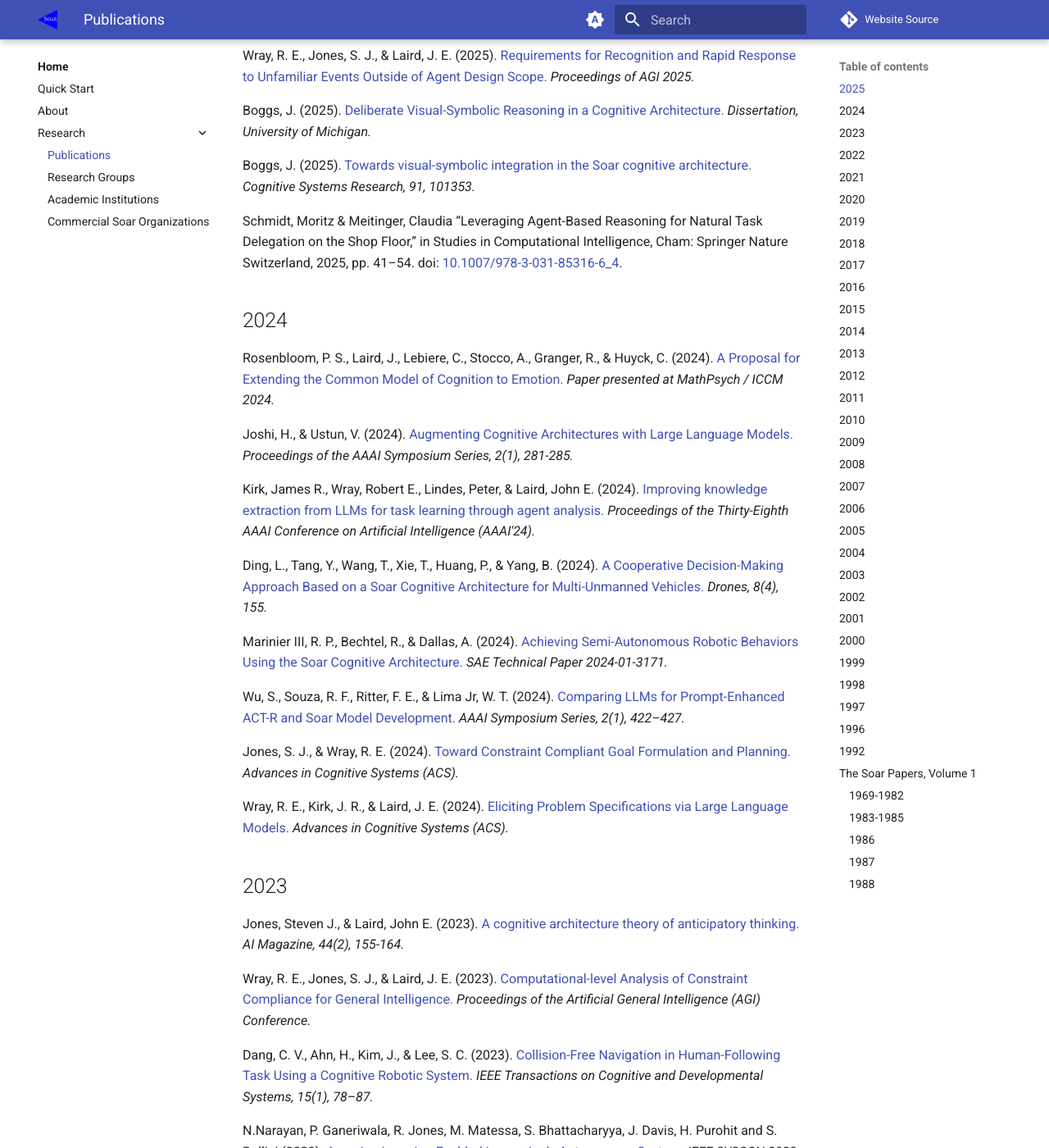
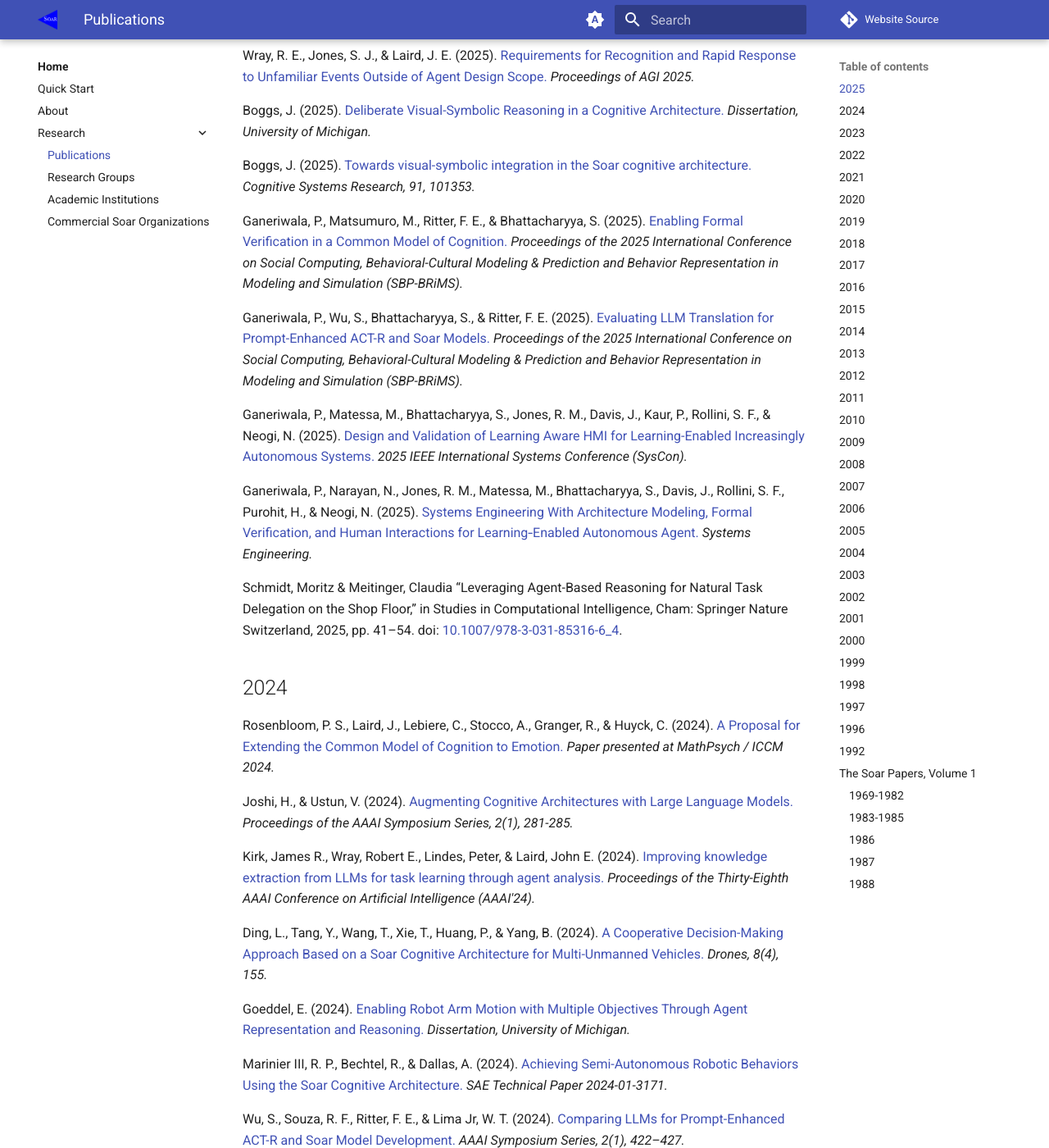
Before and after one commit to SoarGroup/SoarGroup.github.io, an MkDocs documentation site: the page built from docs/home/Publications.md, in a window 1280 px wide and 1400 px high, scrolled down 920 px. Shown: the whole window at 82% size. Built offline with MkDocs 1.6.1 and Material for MkDocs 9.7.7, drawn with Linux system fonts in a browser that asks for light colours; comment, search, counter and statistics services are not loaded.

Commit message:
added more publications!

```diff
--- a/docs/home/Publications.md
+++ b/docs/home/Publications.md
@@ -64,6 +64,31 @@ Boggs, J. (2025). [Towards visual-symbolic integration in the Soar cognitive
 architecture.](https://doi.org/10.1016/j.cogsys.2025.101353) *Cognitive
 Systems Research, 91, 101353.*
 
+Ganeriwala, P., Matsumuro, M., Ritter, F. E., &  Bhattacharyya, S. (2025). [Enabling Formal
+Verification in a Common Model of Cognition.](https://sbp-brims.org/2025/papers/working-papers/2025_SBP-BRiMS_paper_18.pdf)
+*Proceedings of the 2025 International Conference on Social Computing,
+Behavioral-Cultural Modeling & Prediction and Behavior Representation in
+Modeling and Simulation (SBP-BRiMS).*
+
+Ganeriwala, P., Wu, S., Bhattacharyya, S., & Ritter, F. E. (2025). [Evaluating
+LLM Translation for Prompt-Enhanced ACT-R and Soar
+Models.](https://sbp-brims.org/2025/papers/working-papers/2025_SBP-BRiMS_paper_26.pdf)
+*Proceedings of the 2025 International Conference on Social Computing,
+Behavioral-Cultural Modeling & Prediction and Behavior Representation in
+Modeling and Simulation (SBP-BRiMS).*
+
+Ganeriwala, P., Matessa, M., Bhattacharyya, S., Jones, R. M., Davis, J., Kaur,
+P., Rollini, S. F., & Neogi, N. (2025). [Design and Validation of Learning
+Aware HMI for Learning-Enabled Increasingly Autonomous
+Systems.](https://ieeexplore.ieee.org/abstract/document/11014784) *2025 IEEE
+International Systems Conference (SysCon).*
+
+Ganeriwala, P., Narayan, N., Jones, R. M., Matessa, M., Bhattacharyya, S., Davis, J., Rollini, S. F., Purohit, H., & Neogi, N. (2025). [Systems Engineering
+With Architecture Modeling, Formal Verification, and Human Interactions for
+Learning‐Enabled Autonomous
+Agent.](https://incose.onlinelibrary.wiley.com/doi/abs/10.1002/sys.21816)
+*Systems Engineering.*
+
 Schmidt, Moritz & Meitinger, Claudia “Leveraging Agent-Based Reasoning
 for Natural Task Delegation on the Shop Floor,” in Studies in Computational
 Intelligence, Cham: Springer Nature Switzerland, 2025, pp. 41–54. doi:
@@ -86,6 +111,9 @@ analysis.](https://doi.org/10.1609/aaai.v38i16.29799) *Proceedings of the
 Thirty-Eighth AAAI Conference on Artificial Intelligence (AAAI'24).*
 
 Ding, L., Tang, Y., Wang, T., Xie, T., Huang, P., & Yang, B. (2024). [A Cooperative Decision-Making Approach Based on a Soar Cognitive Architecture for Multi-Unmanned Vehicles.](https://www.mdpi.com/2504-446X/8/4/155) *Drones, 8(4), 155.*
+
+Goeddel, E. (2024). [Enabling Robot Arm Motion with Multiple Objectives Through
+Agent Representation and Reasoning.](https://dx.doi.org/10.7302/23958) *Dissertation, University of Michigan.*
 
 Marinier III, R. P., Bechtel, R., & Dallas, A. (2024). [Achieving Semi-Autonomous Robotic Behaviors Using the Soar Cognitive Architecture.](https://www.sae.org/publications/technical-papers/content/2024-01-3171/) *SAE Technical Paper 2024-01-3171.*
 
```
